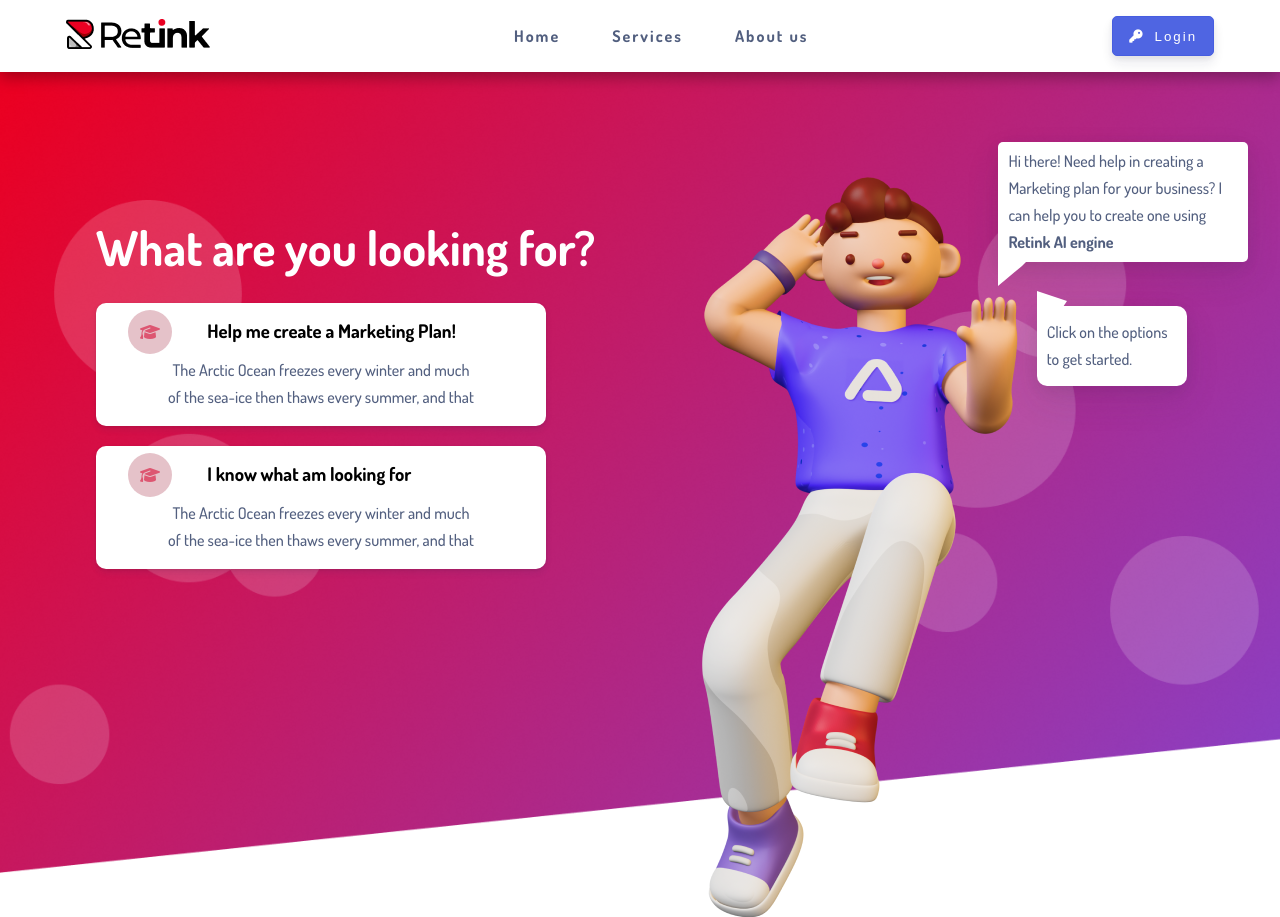
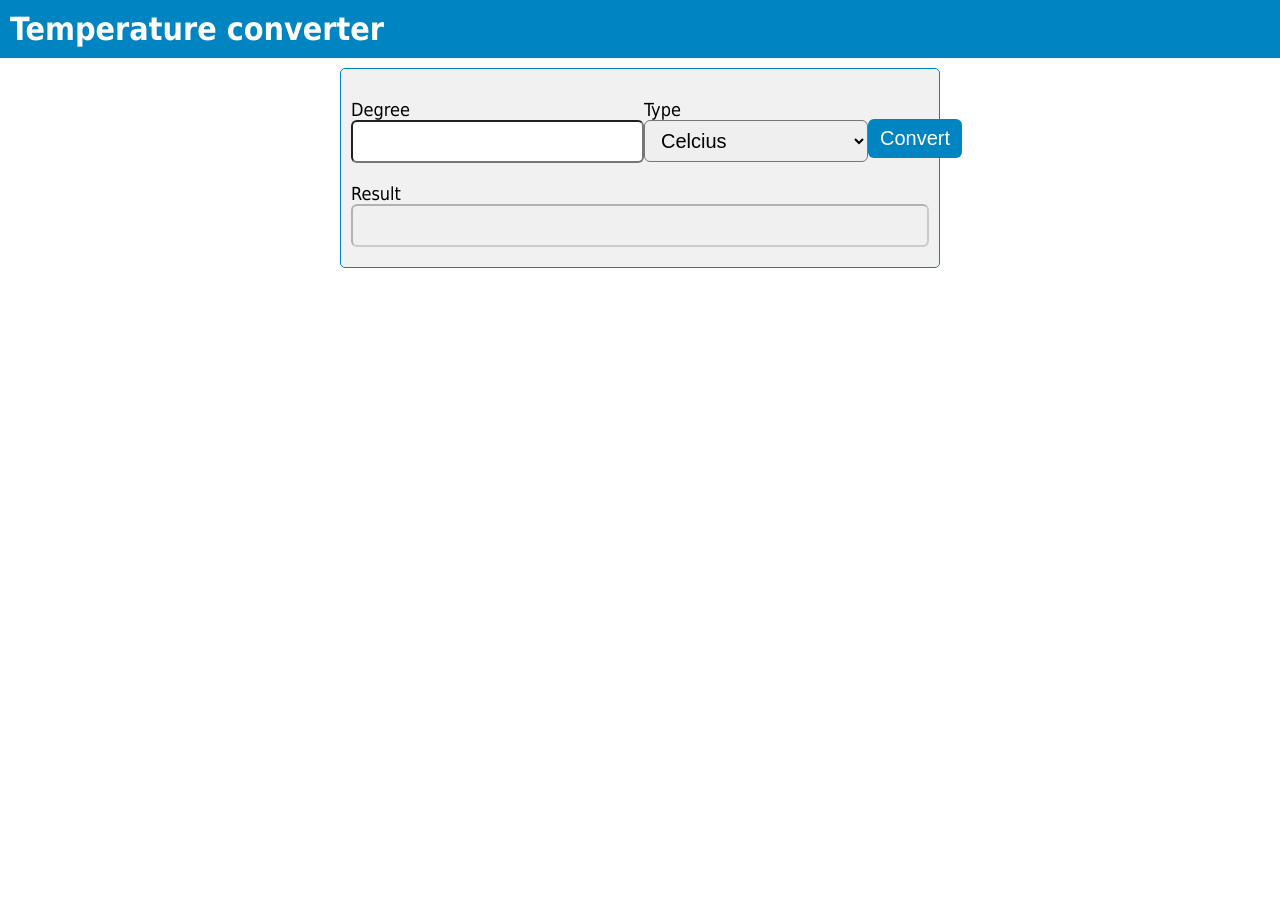
Before and after one commit to Brymmobaggins/TestMaster, a plain HTML site: page index.html in a window 1280 px wide. Shown: the top 917 px of the page. After the commit the page ends 800 px from the top, so only its background shows below. Drawn offline with nearby package versions, Linux system fonts and the light colour scheme.

```diff
--- a/index.html
+++ b/index.html
@@ -2,90 +2,40 @@
 <html lang="en">
   <head>
     <meta charset="UTF-8" />
-    <meta http-equiv="X-UA-Compatible" content="IE=edge" />
     <meta name="viewport" content="width=device-width, initial-scale=1.0" />
-    <title>Rethink</title>
-    <link
-      rel="stylesheet"
-      href="https://cdnjs.cloudflare.com/ajax/libs/animate.css/4.1.1/animate.min.css"
-    />
-    <link rel="preconnect" href="https://fonts.googleapis.com" />
-    <link rel="preconnect" href="https://fonts.gstatic.com" crossorigin />
-    <link
-      href="https://fonts.googleapis.com/css2?family=Dosis:wght@500;700&family=Roboto:wght@300;500&display=swap"
-      rel="stylesheet"
-    />
-    <script
-      src="https://kit.fontawesome.com/c446e7960e.js"
-      crossorigin="anonymous"
-    ></script>
+    <title>Temprature Converter</title>
     <link rel="stylesheet" href="style.css" />
   </head>
   <body>
-    <!-- Header and Naviagtion Bar -->
     <header>
-      <nav id="nav-bar">
-        <a class="logo">
-          <img src="img/logo-wo-subtitle.png" alt="" />
-        </a>
-        <div class="nav-content">
-          <ul>
-            <li><a href="#home">Home</a></li>
-            <li><a href="#services">Services</a></li>
-            <li><a href="#about">About us</a></li>
-          </ul>
-        </div>
-        <div class="nav-btn">
-          <button type=""><i class="fas fa-key"></i>Login</button>
-        </div>
-      </nav>
+      <h1>Temperature converter</h1>
     </header>
-    <!-- end -->
-
     <main>
-      <section id="services">
-        <div class="background">
-          <img src="img/Background.png" alt="" />
-        </div>
-        <div class="row">
-          <div class="column left animate__heartBeat">
-            <h1>What are you looking for?</h1>
-            <div class="card one">
-              <div class="card-content">
-                <a><i class="fas fa-graduation-cap"></i></a>
-                <h3>Help me create a Marketing Plan!</h3>
-              </div>
-              <p>
-                The Arctic Ocean freezes every winter and much<br />
-                of the sea-ice then thaws every summer, and that
-              </p>
-            </div>
-            <div class="card two">
-              <div class="card-content">
-                <a><i class="fas fa-graduation-cap"></i></a>
-                <h3>I know what am looking for</h3>
-              </div>
-              <p>
-                The Arctic Ocean freezes every winter and much<br />
-                of the sea-ice then thaws every summer, and that
-              </p>
-            </div>
+      <div class="container">
+        <div class="box">
+          <div>
+            <label for="degree">Degree</label>
+            <input id="degree" />
           </div>
-          <div class="column right">
-            <img class="animate__slideInDown" src="img/Ikbal 3.png" alt="" />
+          <div>
+            <label for="type">Type</label> <br />
+            <select id="measure">
+              <option value="" disabled>choose temperature</option>
+              <option value="celsius">Celcius</option>
+              <option value="fahrenhiet">Fahrenhiet</option>
+            </select>
           </div>
-          <div class="chat box1 animate__slideInRight">
-            <span>
-              Hi there! Need help in creating a Marketing plan for your
-              business? I can help you to create one using <b>Retink AI engine</b>
-              </span>
-          </div>
-          <div class="chat box2 animate__hinge">
-            <span> Click on the options to get started. </span>
+          <div class="btn">
+            <!-- <br /> -->
+            <button id="convert-btn">Convert</button>
           </div>
         </div>
-        <div class="bubble bubble-bottom-left"></div>
-      </section>
+        <div>
+          <label for="result">Result</label>
+          <input id="result" disabled />
+        </div>
+      </div>
     </main>
+    <script src="script.js"></script>
   </body>
 </html>
--- /dev/null
+++ b/script.js
@@ -0,0 +1,52 @@
+let inputTemperature = document.getElementById('degree')
+const convertButton = document.getElementById('convert-btn');
+const resultElement = document.getElementById('result');
+let measureSelect = document.getElementById('measure')
+
+// temperature measurent symbols
+const fahrenheitDegreeSymbol = '°F';
+const celsiusDegreeSymbol = '°C';
+
+
+
+// fahrenheit to celsius conversion funtion
+function fahrenheitToCelsius(fahrenheit) {
+    return (fahrenheit - 32) * 5 / 9
+}
+
+// celsius to fahrenheit conversion function
+function celsiusToFahrenheit(celsius) {
+    return (celsius * 1.8) + 32.
+}
+
+
+
+const handleConvert = () => {
+    // convert input to number
+    let inputValue = Number(inputTemperature.value)
+
+    let choice = measureSelect.value
+    let conversionResult
+
+    //  check valide input
+    if (inputValue == "") {
+        alert("Please enter a value")
+        conversionResult = ""
+    } else if (Number.isNaN(inputValue)) {
+        alert("Please enter a valid number");
+        conversionResult = ""
+    } else {
+
+        // ternary of simple condition
+        conversionResult =
+            choice == 'celsius'
+                ? celsiusToFahrenheit(inputValue).toFixed(2) + fahrenheitDegreeSymbol
+                : fahrenheitToCelsius(inputValue).toFixed(2) + celsiusDegreeSymbol;
+    }
+
+    resultElement.value = conversionResult;
+
+};
+
+//  handleCovert funcion to execute when the button in click
+convertButton.onclick = handleConvert;
--- a/style.css
+++ b/style.css
@@ -1,214 +1,69 @@
 * {
+  padding: 0;
   margin: 0;
-  padding: 0;
   box-sizing: border-box;
 }
-:root {
-  --ft-color: #525f7f;
-  --ft-family: "Dosis", sans-serif;
+
+body {
+  font-family: "tahoma";
+  /* background-color: #6bde3b; */
 }
-html {
-  scroll-behavior: smooth;
-}
-body {
-  font-family: "Dosis", sans-serif;
+header {
+  background-color: #0084c2;
+  color: #ffffff;
+  padding: 10px;
+  text-align: left;
 }
 
-body::-webkit-scrollbar {
-  display: none;
-}
-main {
-  position: relative;
+.container {
+  border: 1px solid #0084c2;
+  border-radius: 5px;
+  width: 100%;
+  max-width: 600px;
+  margin: 10px auto;
+  padding: 10px;
+  background-color: #f1f1f1;
+  height: 200px;
 }
 
-ul li {
-  list-style: none;
+.box {
+  display: flex;
+  justify-content: space-between;
+  /* border: 1px solid red; */
 }
-#nav-bar {
-  display: flex;
-  align-items: center;
-  justify-content: space-between;
-  background: #ffffff;
-  font-weight: 800;
-  box-shadow: 0px 5px 15px rgba(0, 0, 0, 0.33);
-  padding: 1rem 1.5rem;
-  font-weight: 800;
+label {
+  display: inline-block;
+  font-size: 18px;
+  margin-top: 20px;
 }
-#nav-bar .logo {
-  margin-left: 2.6rem;
+input {
+  font-size: 20px;
+  display: block;
 }
-.nav-content ul {
-  display: flex;
-  align-items: center;
-  justify-content: center;
-}
-.nav-content ul li a {
-  letter-spacing: 2px;
-  text-decoration: 0;
-  margin: 0.625rem;
-  padding: 0 1rem;
-  color: var(--ft-color);
-}
-.fa-key {
-  margin-right: 10px;
-}
-.nav-btn button {
-  display: block;
-  letter-spacing: 2px;
-  margin-right: 2.6rem;
-  height: 40px;
-  width: 102.5px;
-  color: #ffffff;
-  outline: 0;
-  background-color: #3d55df;
-  box-shadow: 0px 7px 14px rgba(50, 50, 93, 0.1),
-    0px 3px 6px rgba(0, 0, 0, 0.08);
-  border: 1px solid #324cdd;
-  border-radius: 5px;
-  cursor: pointer;
-  opacity: 0.9;
-}
-button:hover {
-  opacity: 1;
-  border: 1px solid var(--ft-color);
-}
-.background {
-  position: absolute;
-  top: 0;
-  left: 0;
-  right: 0;
-  z-index: -1;
-}
-.background img {
-  width: 100%;
-  object-fit: cover;
-  object-position: center;
-}
-.row {
-  display: flex;
-}
-.column {
-  flex: 50%;
-}
-.left {
-  padding: 6rem;
-}
-.right {
-  padding-left: 1rem;
+input:focus {
+  outline-color: #0084c2;
 }
 
-h1 {
-  color: #ffffff;
-  font-size: 48px;
-  font-weight: 800;
-  line-height: 27px;
-  display: flex;
-  width: 500px;
-  margin: 4rem 0 2.5rem 0rem;
-  padding: 2px 0px;
+select,
+input {
+  font-size: 20px;
+  padding: 8px 12px;
+  border-radius: 6px;
 }
-.card {
-  background-color: #ffffff;
-  border-radius: 10px;
-  margin-top: 20px;
-  width: 450px;
-  box-shadow: 0px 4px 6px rgba(50, 50, 93, 0.11),
-    0px 1px 3px rgba(0, 0, 0, 0.08);
-}
-.card-content {
-  padding-top: 1rem;
-}
-.card-content a {
-  background-color: #e5c2c9;
-  color: #dd5671;
-  border-radius: 50%;
-  padding: 12px;
-  margin: 1.5rem 2rem;
-}
-.card-content h3 {
-  display: inline;
-  align-items: center;
-  font-weight: 600;
-}
-p {
-  font-size: 16px;
-  padding: 15px 5px;
-  text-align: center;
-  line-height: 27px;
-  color: var(--ft-color);
-}
-.animation {
-  width: 150px;
-  height: 50px;
-  padding: 4rem;
-  background-color: #3d55df;
-}
-.column img {
-  object-fit: cover;
-  position: absolute;
-  left: 35%;
-  top: 10%;
-  bottom: 0%;
-  animation-duration: 2s;
-}
-.chat {
-  display: flex;
-  align-items: center;
-  justify-content: center;
-  position: absolute;
-  background-color: #fff;
-  font-size: 16px;
-  color: var(--ft-color);
-  padding: 10px;
-  box-shadow: 0px 15px 35px rgba(50, 50, 93, 0.1),
-    0px 5px 15px rgba(0, 0, 0, 0.07);
-}
-.box1 {
-  border-radius: 5px 5px 5px 0px;
-  height: 120px;
-  width: 250px;
-  bottom: 68%;
-  left: 78%;
-  animation-duration: 4s;
-}
-.box2 {
-  border-radius: 0px 10px 10px 10px;
-  height: 80px;
-  width: 150px;
-  bottom: 47%;
-  left: 81%;
-  animation-duration: 5s;
-  position: absolute;
-}
-.chat span {
-  font-weight: 400;
-  line-height: 27px;
-  font-weight: 400;
+#result {
+  width: 100%;
 }
 
-.box1:before {
-  content: "";
-  width: 0px;
-  height: 0px;
-  position: absolute;
-  border-left: 24px solid #fff;
-  border-right: 12px solid transparent;
-  border-top: 12px solid #fff;
-  border-bottom: 20px solid transparent;
-  left: 0;
-  bottom: -24px;
+button {
+  cursor: pointer;
+  background-color: #0084c2;
+  color: #ffffff;
+  border: none;
+  outline: none !important;
+  padding: 8px 12px;
+  font-size: 20px;
+  border-radius: 6px;
+  align-items: center;
+  margin-top: 40px;
+  /* display: block; */
 }
-.box2:before {
-  content: "";
-  width: 0px;
-  height: 0px;
-  position: absolute;
-  border-right: 45px solid transparent;
-  border-left: 30px solid #fff;
-  border-top: 10px solid transparent;
-  border-bottom: 45px solid transparent;
-  left: 0px;
-  bottom: -2px;
-  top: -15px;
-
-}
```
